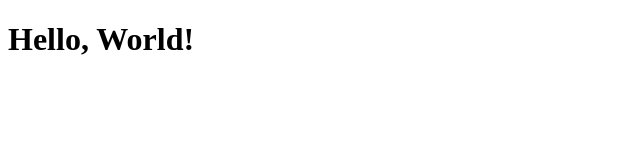
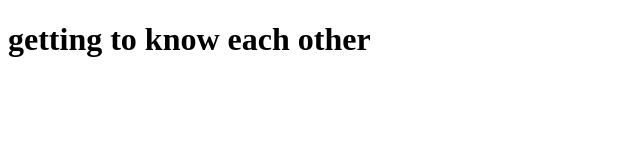
Before and after one commit to tylerk323/GTKEO, a plain HTML site: page index.html in a window 1280 px wide. Shown: the whole page, without its empty margins (0-640 px from the left). Drawn offline with Linux system fonts and the light colour scheme.

Commit message:
Update index.html

```diff
--- a/index.html
+++ b/index.html
@@ -1,9 +1,9 @@
 <!DOCTYPE html>
 <html>
   <head>
-    <title>Hello World</title>
+    <title>GTKEO</title>
   </head>
   <body>
-    <h1>Hello, World!</h1>
+    <h1>getting to know each other</h1>
   </body>
 </html>
```
